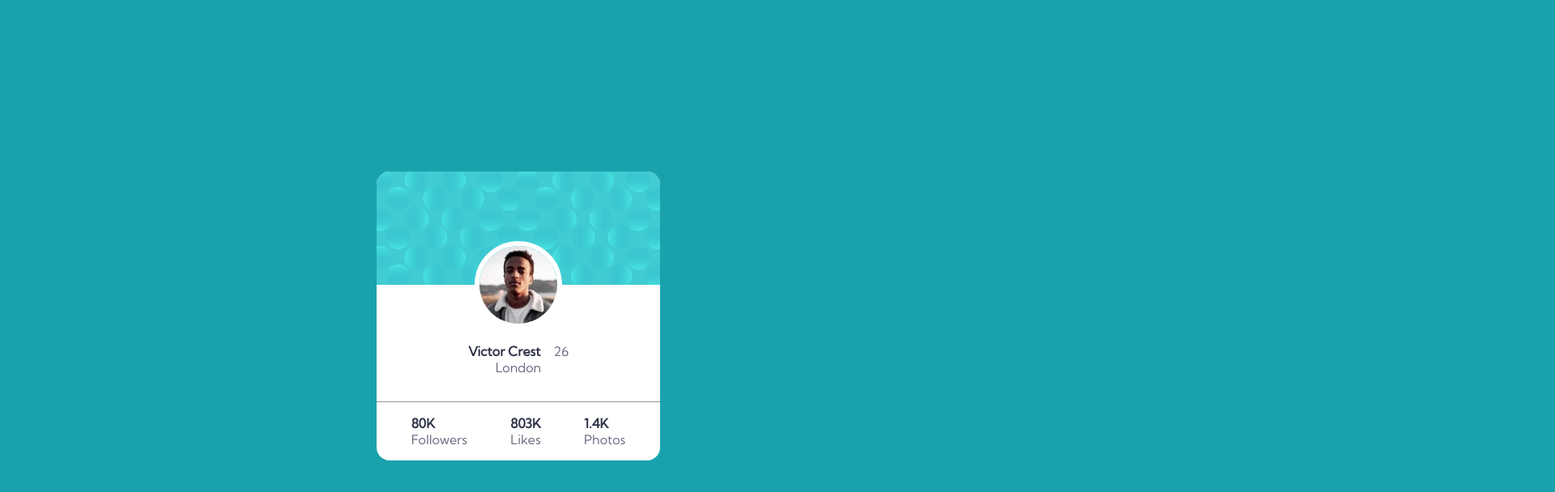
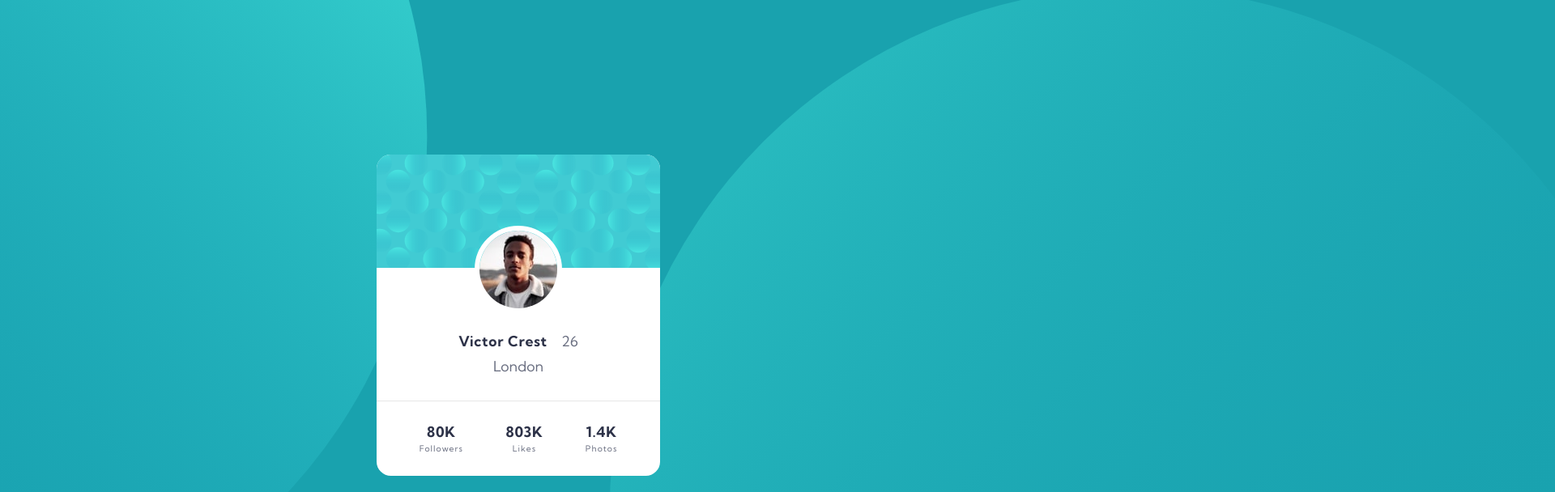
Before and after one commit to IrieBee/fem-profile-card, a plain HTML site: page index.html in a window 1280 px wide. Shown: the top 608 px of the page at 81% size, 1920 px wide, since content can reach past the window. Drawn offline with Linux system fonts and the light colour scheme.

Commit message:
Place background images in the corners

```diff
--- a/index.html
+++ b/index.html
@@ -7,7 +7,7 @@
     <link rel="stylesheet" href="style.css">
     <link rel="preconnect" href="https://fonts.googleapis.com">
     <link rel="preconnect" href="https://fonts.gstatic.com" crossorigin>
-    <link href="https://fonts.googleapis.com/css2?family=Kumbh+Sans&family=Nunito+Sans:wght@200&family=Outfit&family=Oxygen:wght@300&family=Raleway:ital,wght@1,200&family=Red+Hat+Display:wght@500&display=swap" rel="stylesheet">
+    <link href="https://fonts.googleapis.com/css2?family=Kumbh+Sans:wght@400;700&family=Nunito+Sans:wght@200&family=Outfit&family=Oxygen:wght@300&family=Raleway:ital,wght@1,200&family=Red+Hat+Display:wght@500&display=swap" rel="stylesheet">
 </head>
 <body>
     <main>
--- a/style.css
+++ b/style.css
@@ -2,27 +2,52 @@
     --cyan: hsl(185, 75%, 39%);
     --dark-blue: hsl(229, 23%, 23%);
     --blue: hsl(227, 10%, 46%);
-    --grey: hsl(0, 0%, 59%);
+    --grey: hsl(0, 0%, 90%);
 
+    --position: -60%;
+    --size: calc(400px + 70%);
 }
 
-* {
+* , *::before, *::after{
     box-sizing: border-box;
     margin: 0;
     padding: 0;
 }
 
 body {
+    position: relative;
     min-height: 100vh;
     font-family: 'Kumbh Sans', sans-serif;
-    font-size: 1rem;
+    font-size: 1.1rem;
     color: var(--blue);
-    background-color: var(--cyan);
     display: flex;
     flex-direction: column;
     justify-content: center;
     align-items: center;
-    /* background-size: contain; */
+    background-color: var(--cyan);
+    overflow: hidden;
+}
+
+body::before, body::after {
+    content: "";
+    position: absolute;
+    background-size: contain;
+    background-repeat: no-repeat;
+    width: var(--size);
+    aspect-ratio: 1 / 1;
+}
+
+body::before {
+    background-image: url(images/bg-pattern-top.svg);
+    left: var(--position);
+    top: var(--position);
+}
+
+body::after {
+    background-image: url(images/bg-pattern-bottom.svg);
+    right: var(--position);
+    bottom: var(--position);
+    z-index: -1;
 }
 
 main {
@@ -31,33 +56,28 @@ main {
     margin: auto;
     border-radius: 1em;
     overflow: hidden;
+    max-width: 80%;
 }
-
-/* .bg {
-    position: relative;
-    top: 0;
-    left: 0;
-} */
 
 .hero {
     display: flex;
     flex-direction: column;
-    margin-bottom: 4.5rem;
+    margin-bottom: 3rem;
 }
-
 
 .photo {
     border-radius: 50%;
     border: .4rem solid white;
     position: absolute;
-    top: 86px;
+    top: 5em;
     align-self: center;
 }
 
 h1, h2 {
-    font-size: 1rem;
-    font-weight: 700;
+    font-size: 1.1rem;
+    font-weight:700;
     color: var(--dark-blue);
+    letter-spacing: 0.04em;
 }
 
 p {
@@ -65,7 +85,8 @@ p {
 }
 
 .profile {
-    margin: 2em;
+    padding: 1.5em;
+    line-height: 1.8;
 }
 
 .info {
@@ -75,13 +96,23 @@ p {
     gap: 1em;
 }
 
-/* .age {
-    font-size: 1rem;
-} */
 
 .stats {
     display: flex;
     justify-content: space-around;
-    border-top: 0.01em solid var(--grey);
-    padding: 1em;
+    align-items: center;
+    border-top: 0.05em solid var(--grey);
+    padding: 1.5em;
 }
+
+.numbers {
+    display: flex;
+    flex-direction: column;
+    align-items: center;
+    gap: 0.25em;
+}
+
+.description {
+    font-size: 0.65rem;
+    letter-spacing: 0.1em;
+}
```
Also changed, not shown: 1 other file.
